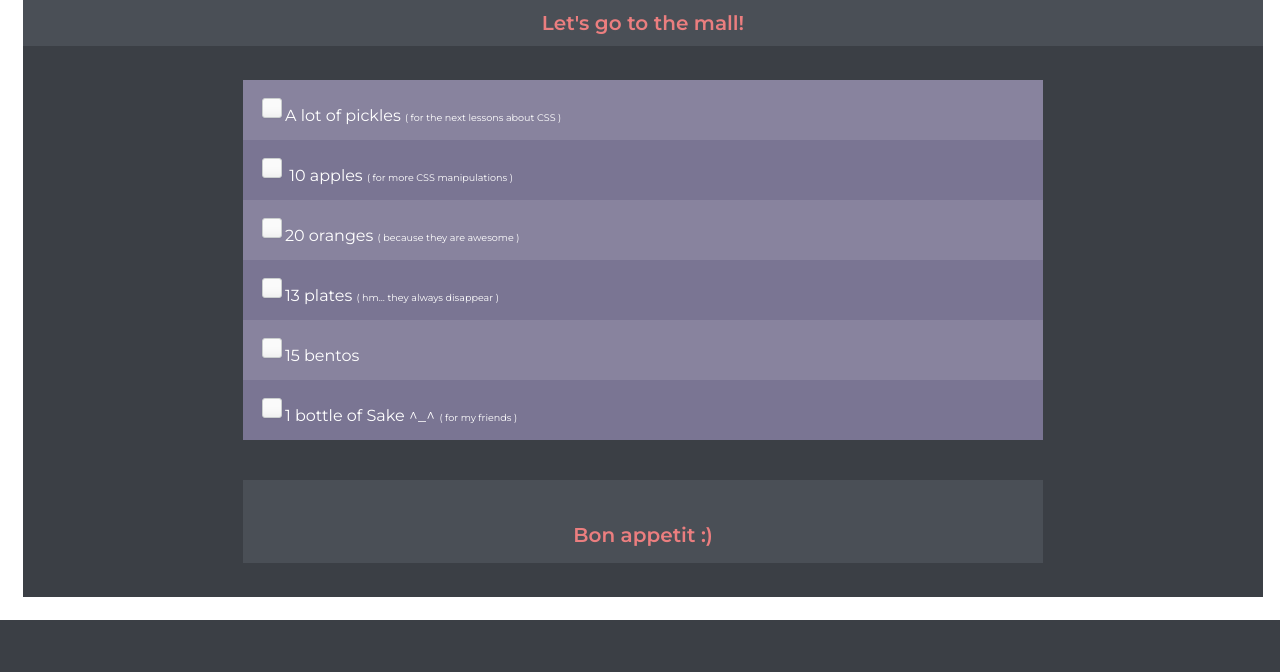
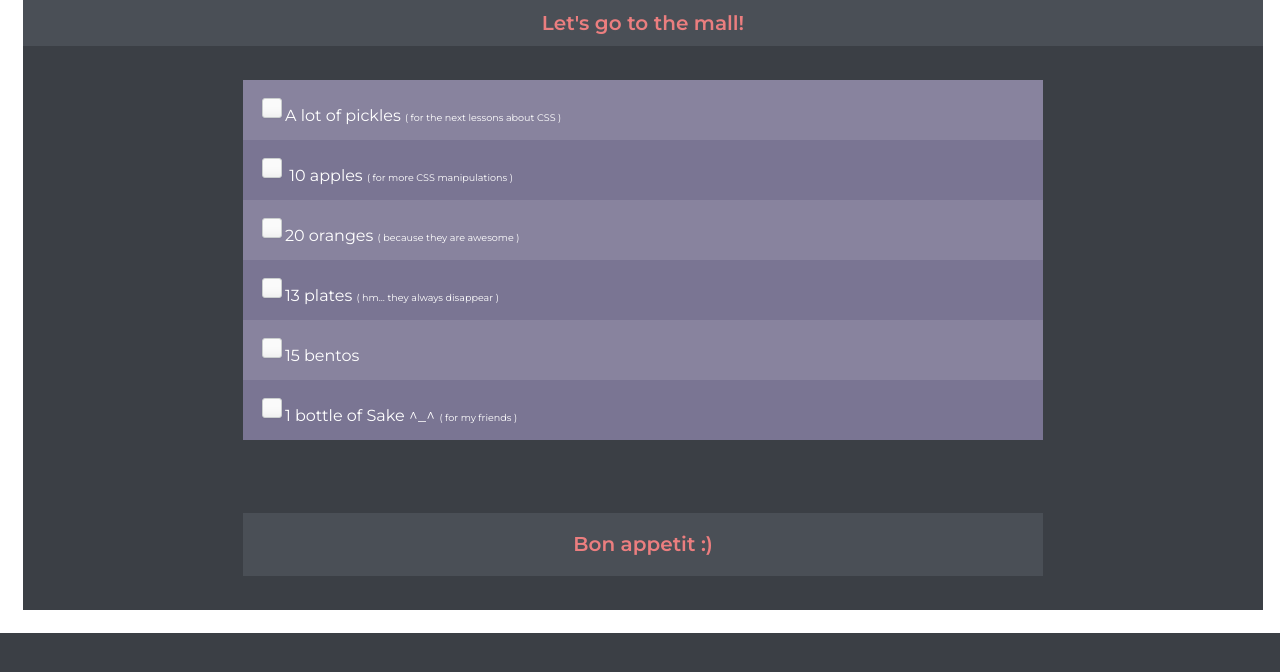
Before and after one commit to ykalchenko/08_CSS_2, a plain HTML site: page index.html in a window 1280 px wide. Shown: the part 102-774 px from the top of the page. Drawn offline with Linux system fonts and the light colour scheme.

Commit message:
bon-appetit correct

```diff
--- a/index.css
+++ b/index.css
@@ -124,7 +124,5 @@ li:active {
   background-color: #4A4F56;
   color: #EB7E7F;
   text-align: center;
-  margin-top: 0px;
   margin-bottom: 34px;
-  padding: 10px;
 }
--- a/index.html
+++ b/index.html
@@ -49,7 +49,7 @@
   </main>
   <footer>
     <div class="bon-appetit">
-      <h5>Bon appetit :)</h5>
+      <h5 style="padding-top: 19px;">Bon appetit :)</h5>
     </div>
   </footer>
 </body>
```
